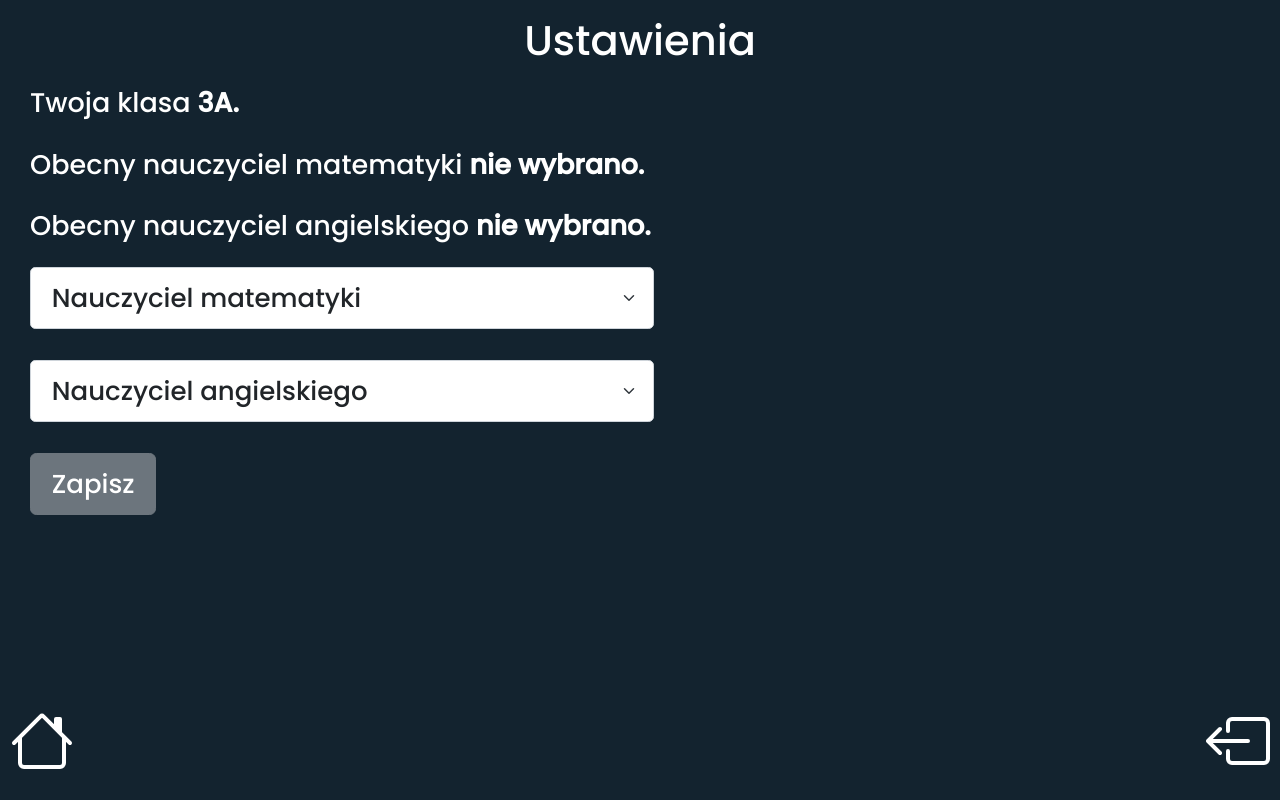
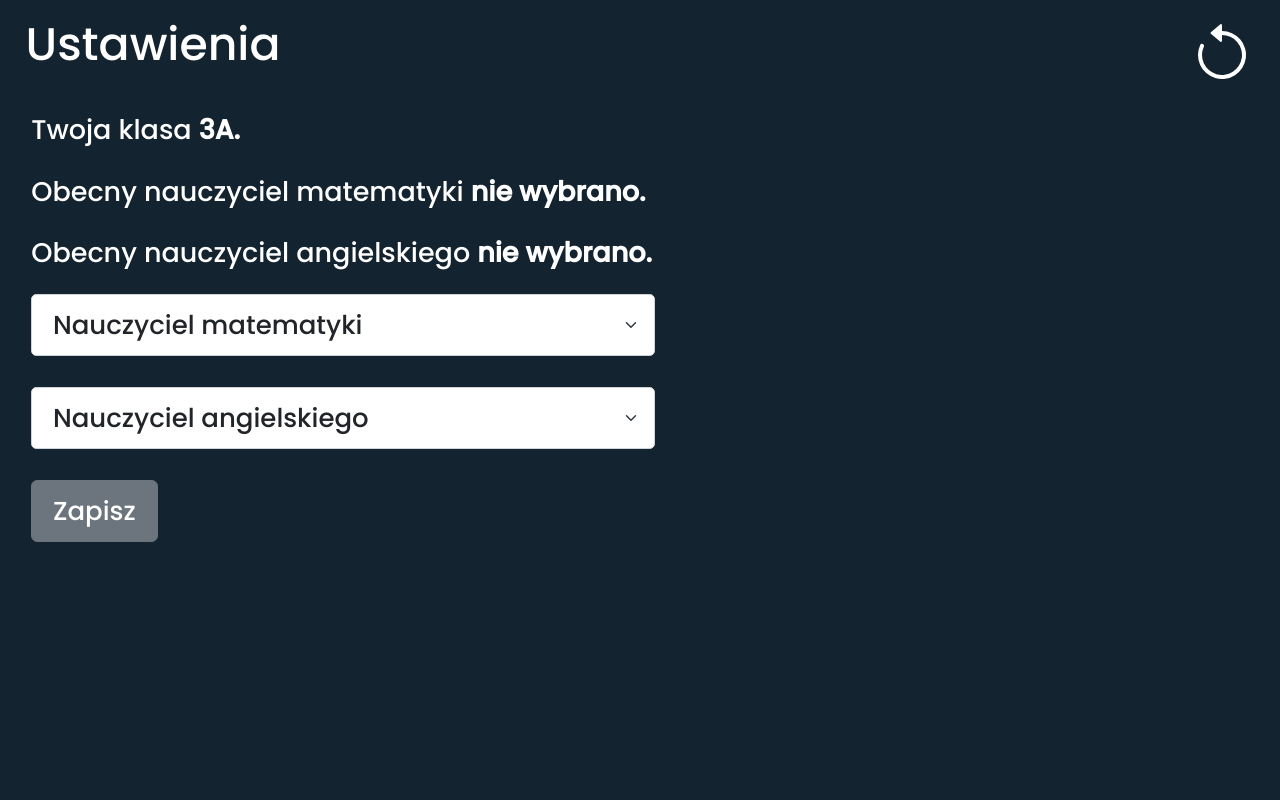
Before and after one commit to Zeraye/zoomlinks, a Django app: page /ustawienia/ in a window 1280 px wide. Run offline with Django 3.2, Linux system fonts and the light colour scheme; the visitor is signed in with stand-in values (Sample User, id 1); some libraries are stand-ins or nearby versions.

Commit message:
grahpic update, buttons position changed

```diff
--- a/profiles/templates/profiles/settings.html
+++ b/profiles/templates/profiles/settings.html
@@ -10,14 +10,22 @@
 {% block title %}Profil{% endblock %}
 
 {% block body %}
-<div class="page-content">
-    <ul class="nav justify-content-center">
-        <li class="nav-item">
-            <a class="nav-link active name">Ustawienia</a>
-        </li>
-    </ul>
+<div class="container-fluid page-content">
+    <nav class="navbar navbar-expand-lg">
+        <ul class="navbar-nav me-auto w-auto">
+            <li class="nav-item active title">
+                <p class="">Ustawienia</p>
+            </li>
+        </ul>
+            <a href="{% url 'profiles:class' %}" class="link navbar-text">
+                <svg xmlns="http://www.w3.org/2000/svg" width="64" height="64" fill="currentColor" class="bi bi-arrow-counterclockwise" viewBox="0 0 16 16">
+                    <path fill-rule="evenodd" d="M8 3a5 5 0 1 1-4.546 2.914.5.5 0 0 0-.908-.417A6 6 0 1 0 8 2v1z"/>
+                    <path d="M8 4.466V.534a.25.25 0 0 0-.41-.192L5.23 2.308a.25.25 0 0 0 0 .384l2.36 1.966A.25.25 0 0 0 8 4.466z"/>
+                </svg>
+            </a>
+    </nav>
 
-    <div class="center">
+    <div class="container-fluid">
         <form method="post">
             {% csrf_token %}
             {% if user.class_name == "slo3a" %}
@@ -55,24 +63,4 @@
         </form>
     </div>
 </div>
-
-<footer class="footer-left">
-    <div class="footer-left">
-        <a href="{% url 'profiles:class' %}" class="footer-link footer-left">
-            <svg xmlns="http://www.w3.org/2000/svg" width="64" height="64" fill="currentColor" class="bi bi-house" viewBox="0 0 16 16">
-                <path fill-rule="evenodd" d="M2 13.5V7h1v6.5a.5.5 0 0 0 .5.5h9a.5.5 0 0 0 .5-.5V7h1v6.5a1.5 1.5 0 0 1-1.5 1.5h-9A1.5 1.5 0 0 1 2 13.5zm11-11V6l-2-2V2.5a.5.5 0 0 1 .5-.5h1a.5.5 0 0 1 .5.5z"/>
-                <path fill-rule="evenodd" d="M7.293 1.5a1 1 0 0 1 1.414 0l6.647 6.646a.5.5 0 0 1-.708.708L8 2.207 1.354 8.854a.5.5 0 1 1-.708-.708L7.293 1.5z"/>
-            </svg>
-        </a>
-    </div>
-    <div class="footer-right">
-        <a href="{% url 'accounts:logout' %}" class="footer-link">
-            <svg xmlns="http://www.w3.org/2000/svg" width="64" height="64" fill="currentColor" class="bi bi-box-arrow-left" viewBox="0 0 16 16">
-                <path fill-rule="evenodd" d="M6 12.5a.5.5 0 0 0 .5.5h8a.5.5 0 0 0 .5-.5v-9a.5.5 0 0 0-.5-.5h-8a.5.5 0 0 0-.5.5v2a.5.5 0 0 1-1 0v-2A1.5 1.5 0 0 1 6.5 2h8A1.5 1.5 0 0 1 16 3.5v9a1.5 1.5 0 0 1-1.5 1.5h-8A1.5 1.5 0 0 1 5 12.5v-2a.5.5 0 0 1 1 0v2z"/>
-                <path fill-rule="evenodd" d="M.146 8.354a.5.5 0 0 1 0-.708l3-3a.5.5 0 1 1 .708.708L1.707 7.5H10.5a.5.5 0 0 1 0 1H1.707l2.147 2.146a.5.5 0 0 1-.708.708l-3-3z"/>
-            </svg>
-        </a>
-    </div>
-</footer>
-
 {% endblock %}
--- a/static/css/profiles/master.css
+++ b/static/css/profiles/master.css
@@ -3,19 +3,25 @@ body, html {
     font-family: 'Poppins', sans-serif;
     color: white;
     user-select: none;
-    font-size: 1.3rem;
+    font-size: 1rem;
     height: 100%;
     margin: 0;
 }
-
-.name, .name:hover {
-    color: white;
-    font-size: 2rem;
+.title {
+    text-align: center;
+    padding-left: 10px;
+    font-size: 2rem
 }
 
-.center {
-    /* height: 30rem; */
+@media only screen and (min-width: 1000px) {
+    body, html {
+        font-size: 1.3rem;
+    }
+    .title {
+        font-size: 2.2rem
+    }
 }
+
 @media only screen and (min-width: 1000px) {
     select {
         width: 30rem!important;
@@ -27,35 +33,7 @@ body, html {
     }
 }
 
-footer {
-    bottom: 0;
-    text-align: right;
-    font-size: 3rem;
+.link, .link:hover {
     color: white;
-    width: 100%;
-    height: 50px;
-    position: relative;
     padding: 10px;
 }
-
-.footer-left {
-    text-align: left;
-    float: left;
-}
-
-.footer-right {
-    text-align: right;
-    float: none;
-}
-
-.footer-link, .footer-link:hover {
-    color: white;
-}
-
-
-.page-content {
-    min-height: 100%;
-    margin-bottom: -120px;
-    padding-left: 30px;
-    padding-right: 30px;
-}
```
Also changed, not shown: profiles/templates/profiles/class.html (+18 -5 lines), static/css/class/master.css (+10 -12 lines).
